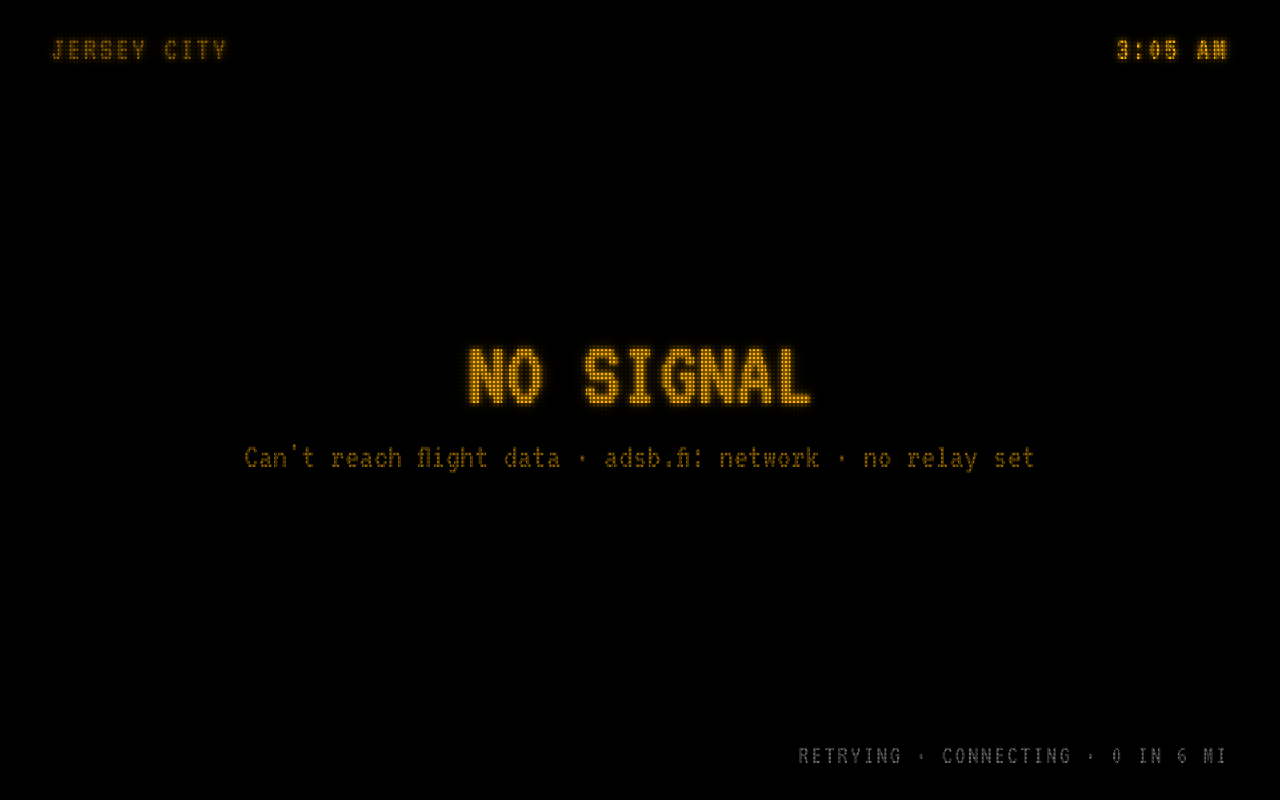
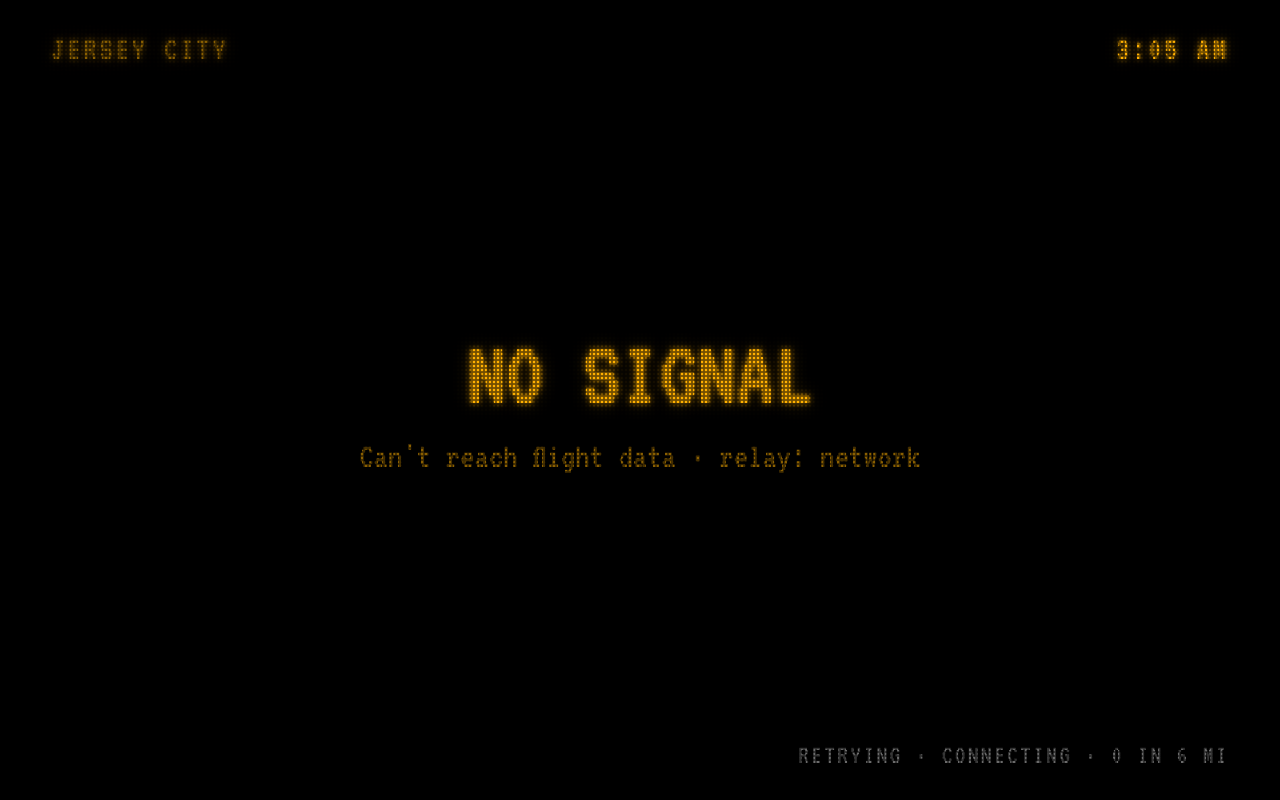
Before and after one commit to jeremyocampo1/flightwall, a plain HTML site: page index.html in a window 1280 px wide. Drawn offline with Linux system fonts and the light colour scheme; no server answers.

Commit message:
Update RELAY variable with placeholder URL

```diff
--- a/index.html
+++ b/index.html
@@ -260,7 +260,7 @@
   // ---------- Relay ----------
   // Paste your Cloudflare Worker address between the quotes, e.g.
   // var RELAY = "https://flightwall.yourname.workers.dev";
-  var RELAY = "flightwall.jeremy-ocampo1.workers.dev";
+  var RELAY = "https://flightwall.yourname.workers.dev";
   if (RELAY.indexOf("http") !== 0) RELAY = "";
   RELAY = RELAY.replace(/\/+$/, "");
 
```
